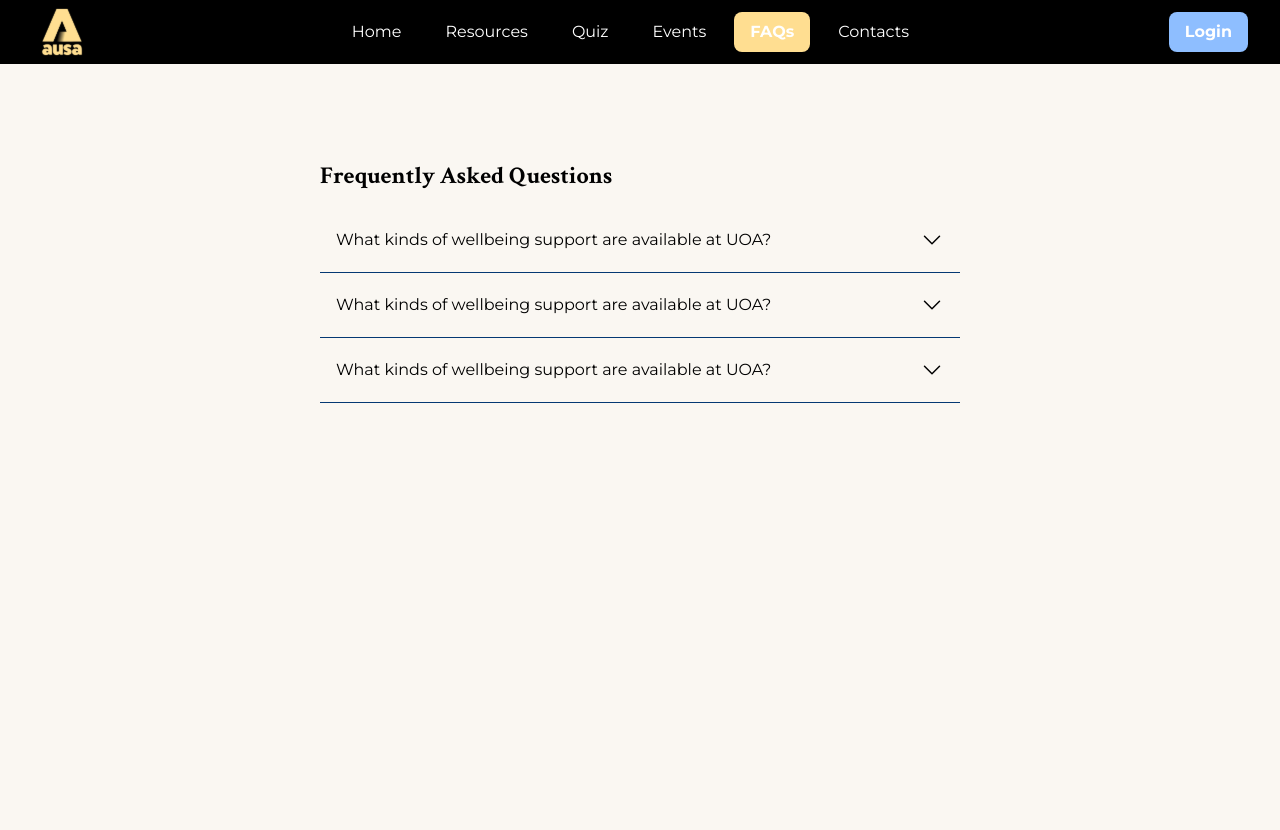
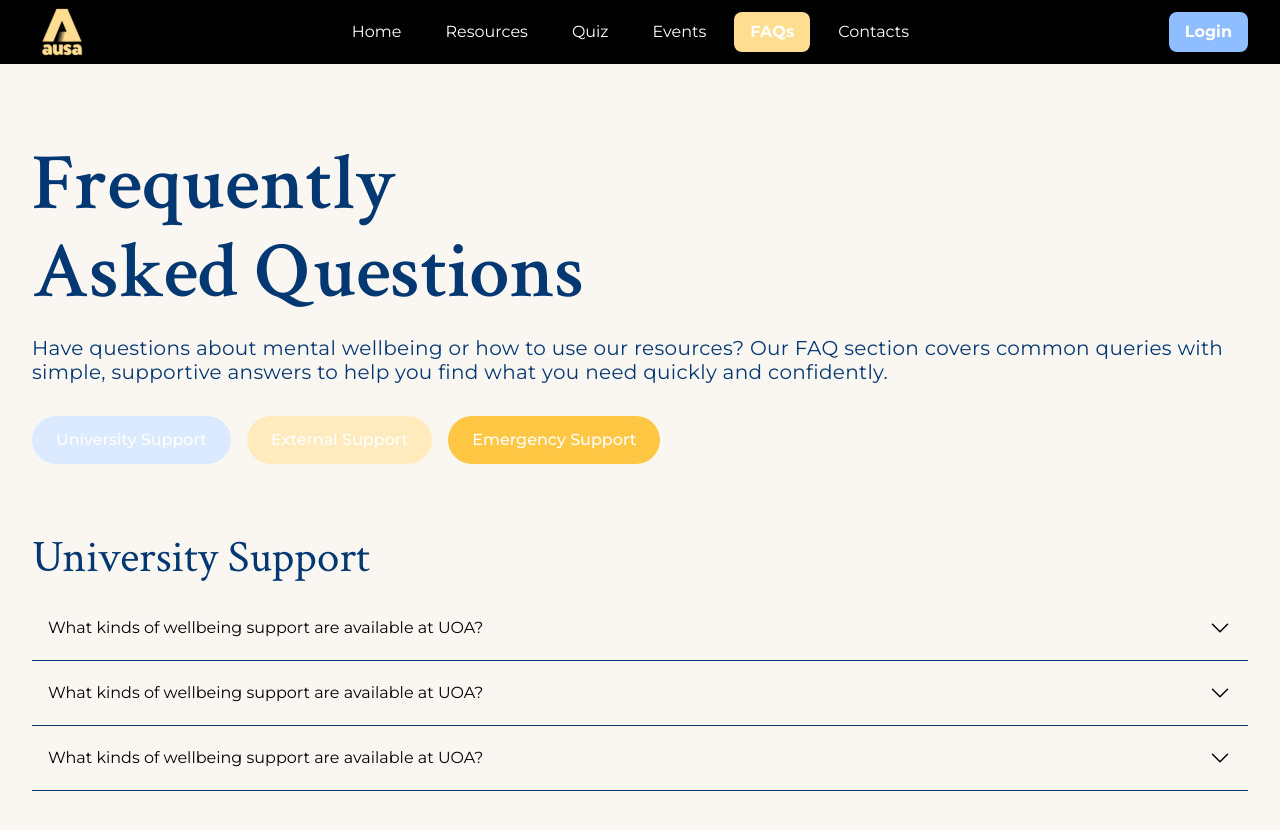
Before and after one commit to UoaWDCC/ausa-web, a Next.js app in the folder client/: page /faqs in a window 1280 px wide. Shown: the top 830 px of the page. Before the commit the page ends 800 px from the top, so only its background shows below. Built offline with nearby package versions, Linux system fonts and the light colour scheme.

Commit message:
feat: basic page structure

```diff
--- a/client/app/faqs/page.tsx
+++ b/client/app/faqs/page.tsx
@@ -1,33 +1,63 @@
-import Accordian from '../components/generic/accordian/Accordian';
-import React from 'react';
+import Accordian from "../components/generic/accordian/Accordian"
+import Button from "../components/generic/button/regular/Button"
+import React from "react"
 
 const faqData = [
   {
     question: "What kinds of wellbeing support are available at UOA?",
-    answer: "Most universities offer a range of wellbeing support services to help students manage both personal and academic challenges. These can include free or low-cost counselling sessions, student support advisors, peer mentoring, wellbeing workshops, and spaces to connect with others. Many universities also provide academic accommodations if you’re experiencing difficulties that affect your studies. You can usually find details on your university’s student services or wellbeing page, or by reaching out directly to your student support centre"
+    answer:
+      "Most universities offer a range of wellbeing support services to help students manage both personal and academic challenges. These can include free or low-cost counselling sessions, student support advisors, peer mentoring, wellbeing workshops, and spaces to connect with others. Many universities also provide academic accommodations if you’re experiencing difficulties that affect your studies. You can usually find details on your university’s student services or wellbeing page, or by reaching out directly to your student support centre",
   },
   {
     question: "What kinds of wellbeing support are available at UOA?",
-    answer: "Most universities offer a range of wellbeing support services to help students manage both personal and academic challenges. These can include free or low-cost counselling sessions, student support advisors, peer mentoring, wellbeing workshops, and spaces to connect with others. Many universities also provide academic accommodations if you’re experiencing difficulties that affect your studies. You can usually find details on your university’s student services or wellbeing page, or by reaching out directly to your student support centre"
+    answer:
+      "Most universities offer a range of wellbeing support services to help students manage both personal and academic challenges. These can include free or low-cost counselling sessions, student support advisors, peer mentoring, wellbeing workshops, and spaces to connect with others. Many universities also provide academic accommodations if you’re experiencing difficulties that affect your studies. You can usually find details on your university’s student services or wellbeing page, or by reaching out directly to your student support centre",
   },
   {
     question: "What kinds of wellbeing support are available at UOA?",
-    answer: "Most universities offer a range of wellbeing support services to help students manage both personal and academic challenges. These can include free or low-cost counselling sessions, student support advisors, peer mentoring, wellbeing workshops, and spaces to connect with others. Many universities also provide academic accommodations if you’re experiencing difficulties that affect your studies. You can usually find details on your university’s student services or wellbeing page, or by reaching out directly to your student support centre"
-  }
-];
+    answer:
+      "Most universities offer a range of wellbeing support services to help students manage both personal and academic challenges. These can include free or low-cost counselling sessions, student support advisors, peer mentoring, wellbeing workshops, and spaces to connect with others. Many universities also provide academic accommodations if you’re experiencing difficulties that affect your studies. You can usually find details on your university’s student services or wellbeing page, or by reaching out directly to your student support centre",
+  },
+]
 
 const FAQ = () => {
   return (
-    // for testing accordian, mt-40 is also for testing
-    <div className="mt-40 px-4 max-w-2xl mx-auto">
-      <h1 className="text-2xl font-bold mb-4 text-black">Frequently Asked Questions</h1>
-      <div className="divide-y divide-[#043873]">
+    <div className="mt-40 px-8 mx-auto flex flex-col pb-16">
+      <h2 className="h2 text-primary-emphasis mb-6">
+        Frequently
+        <br />
+        <div className="mt-10">Asked Questions</div>
+      </h2>
+      <p className="b3-body text-primary-emphasis mb-8 w-full mt-4">
+        Have questions about mental wellbeing or how to use our resources? Our
+        FAQ section covers common queries with simple, supportive answers to
+        help you find what you need quickly and confidently.
+      </p>
+      <div className="flex flex-row gap-4 mb-20">
+        <Button
+          label="University Support"
+          backgroundColor="var(--btn-secondary-bg)"
+          className="px-6 py-3 rounded-full"
+        />
+        <Button
+          label="External Support"
+          backgroundColor="var(--btn-tertiary-bg-hover)"
+          className="px-6 py-3 rounded-full"
+        />
+        <Button
+          label="Emergency Support"
+          backgroundColor="var(--btn-primary-bg-press)"
+          className="px-6 py-3 rounded-full"
+        />
+      </div>
+      <h3 className="h3 text-primary-emphasis mb-6">University Support</h3>
+      <div className="divide-y divide-[#043873] w-full">
         {faqData.map((faq, index) => (
           <Accordian key={index} title={faq.question} content={faq.answer} />
         ))}
       </div>
     </div>
-  );
-};
+  )
+}
 
-export default FAQ;
+export default FAQ
```
